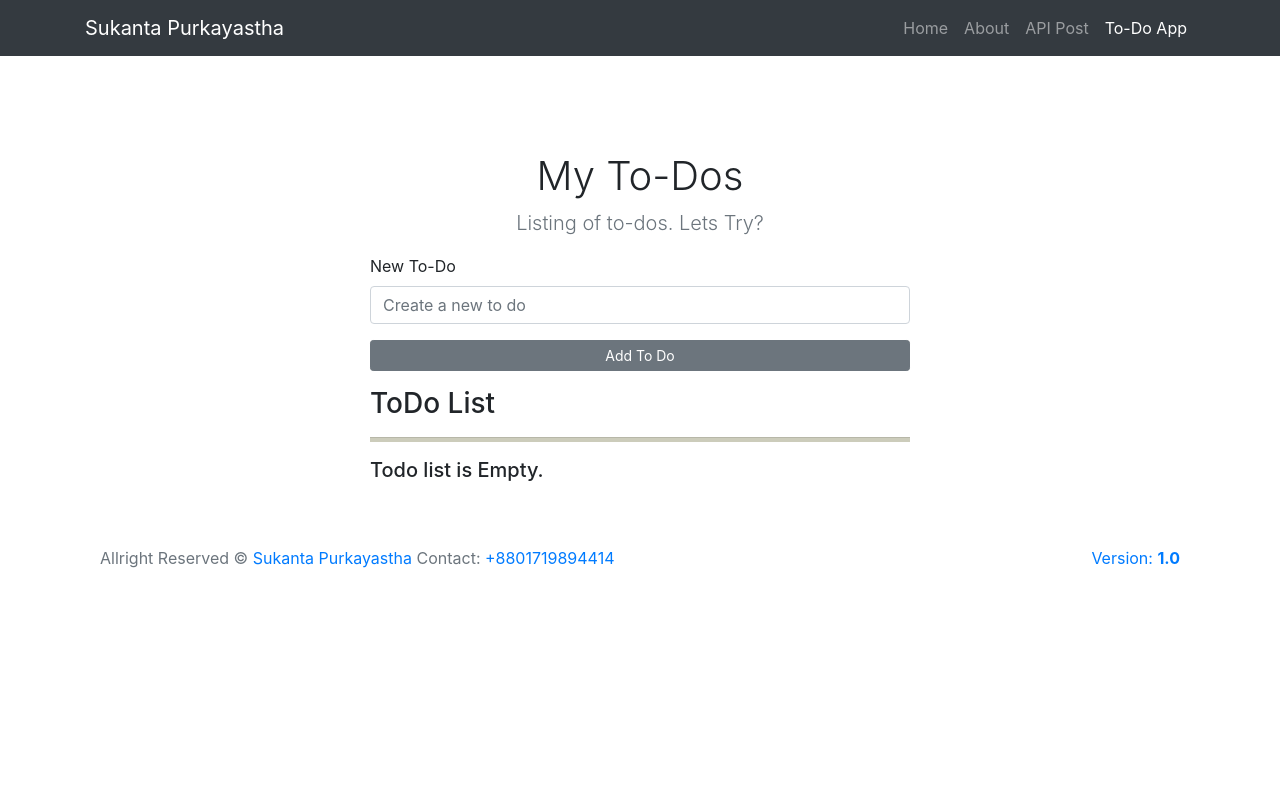
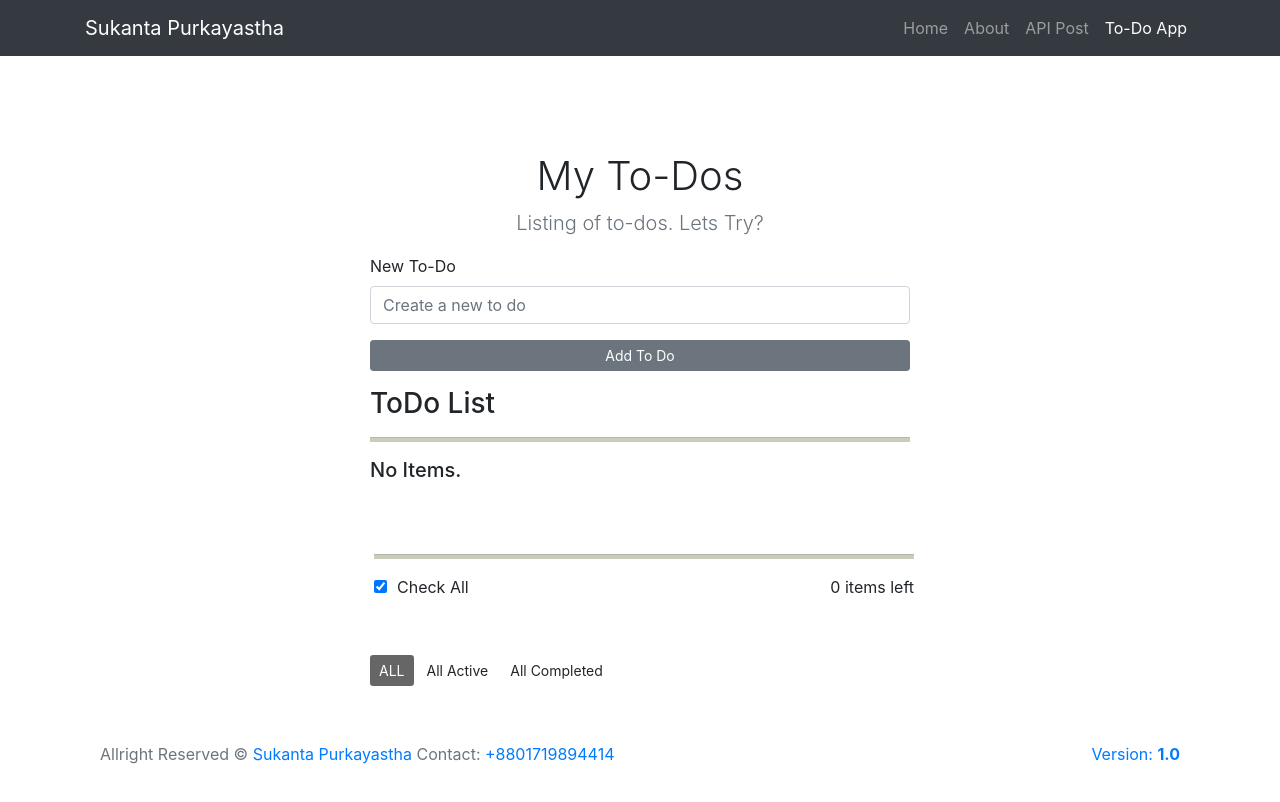
Before and after one commit to sukanta7660/play-with-vue-api, a Vue app: page /todo-app in a window 1280 px wide. Shown: the top 802 px of the page. Built offline with nearby package versions, Linux system fonts and the light colour scheme.

Commit message:
filter added

```diff
--- a/src/views/ToDo.vue
+++ b/src/views/ToDo.vue
@@ -26,16 +26,39 @@
         </form>
         <h3 class="mt-3">ToDo List</h3>
         <hr />
-        <ul class="list-group todo-list" v-if="todolist.length > 0">
-          <li class="list-group-item d-flex justify-content-between align-items-center" v-for="todo in todolist" :key="todo.id">
+        <ul class="list-group todo-list" v-if="todoFilterd.length > 0">
+          <li class="list-group-item d-flex justify-content-between align-items-center" v-for="todo in todoFilterd" :key="todo.id">
             <input type="checkbox" name="" id="" v-model="todo.isComplete">
             <!-- <input type="checkbox" name="" id="" v-if="todo.isComplete == false"> -->
             <span class="todo-title" :class="{done: todo.isComplete}" @click="doneTodo(todo)">{{todo.title}}</span>
             <span class="badge"
-              ><button class="btn btn-sm btn-danger" @click="removeTodo(todo)">Remove</button></span>
+              >
+              <button class="btn btn-sm btn-danger" @click="removeTodo(todo)">Remove</button></span>
           </li>
         </ul>
-        <h5 v-if="todolist.length == 0">Todo list is Empty.</h5>
+        <h5 v-if="todoFilterd.length == 0">No Items.</h5>
+      </div>
+      <div class="col-md-12">
+        <div class="row mt-5 d-flex justify-content-center">
+          <div class="col-md-6 ml-2">
+            <hr>
+            <input type="checkbox" id="checkAll" :checked="!anyRemaining" @change="checkAll">
+            <label for="checkAll"> Check All</label>
+            <span class="float-right">{{remaining}} items left</span>
+          </div>
+        </div>
+
+      </div>
+      <div class="col-md-12">
+        <div class="row mt-5 d-flex justify-content-center">
+          <div class="col-md-6">
+            <button :class="{ active: filter == 'all' }" class="btn btn-sm btn-default mr-1" @click="filter = 'all'">ALL</button>
+            <button :class="{ active: filter == 'active' }" class="btn btn-sm btn-default mr-1" @click="filter = 'active'">All Active</button>
+            <button :class="{ active: filter == 'completed' }" class="btn btn-sm btn-default mr-1" @click="filter = 'completed'">All Completed</button>
+            <button class="btn btn-sm btn-danger pull-right" v-if="clearCompletedBtn" @click="clearCompleted">Clear Completed</button>
+          </div>
+        </div>
+
       </div>
     </div>
   </div>
@@ -47,13 +70,37 @@ export default {
   data() {
     return {
       newTodo: '',
+      filter: 'all',
       todolist: []
     }
+  },
+  computed:{
+    remaining(){
+      return this.todolist.filter(todo => !todo.isComplete).length
+    },
+    anyRemaining(){
+      return this.remaining != 0
+    },
+    todoFilterd(){
+      if (this.filter == 'all') {
+        return this.todolist
+      }else if(this.filter == 'active'){
+        return this.todolist.filter(todo => !todo.isComplete)
+
+      }else if(this.filter == 'completed'){
+        return this.todolist.filter(todo => todo.isComplete)
+      }
+      return this.todolist
+    },
+    clearCompletedBtn(){
+      return this.todolist.filter(todo => todo.isComplete).length > 0
+    }
+
   },
   methods:{
     addTodo(){
       if (this.newTodo != "") {
-        this.todolist.push({id:1, title: this.newTodo, isComplete: false});
+        this.todolist.push({title: this.newTodo, isComplete: false});
         Swal.fire({
           position: 'top-end',
           icon: 'success',
@@ -89,6 +136,12 @@ export default {
       } else {
         todo.isComplete = true
       }
+    },
+    checkAll(){
+      this.todolist.forEach((todo) => todo.isComplete = true);
+    },
+    clearCompleted(){
+      this.todolist = this.todolist.filter(todo => !todo.isComplete)
     }
   }
 };
@@ -107,6 +160,10 @@ span.todo-title {
 .done {
 		text-decoration: line-through;
 }
+.active, .btn:hover {
+  background-color: #666;
+  color: white;
+}
 ul.list-group.todo-list li {
   margin-bottom: 10px;
   border-top: 1px solid #ccc;
@@ -124,7 +181,6 @@ hr {
   -ms-user-select: none;
   user-select: none;
 }
-
 @media (min-width: 768px) {
   .bd-placeholder-img-lg {
     font-size: 3.5rem;
```
